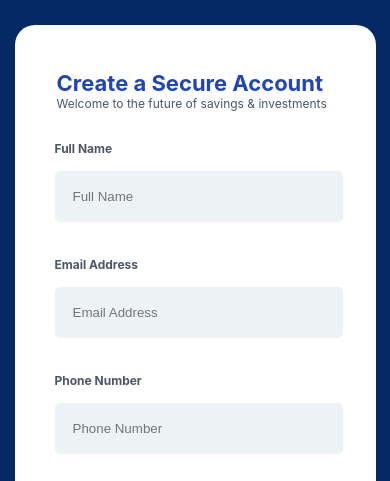
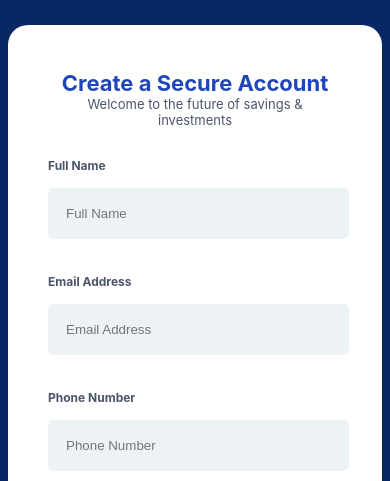
Before and after one commit to mercyinyang/piggyvest-signup, a plain HTML site: page index.html in a window 390 px wide. Shown: the part 363-844 px from the top of the page. Drawn offline with Linux system fonts and the light colour scheme.

Commit message:
media query

```diff
--- a/style.css
+++ b/style.css
@@ -152,12 +152,14 @@ select option {
     padding-left: 2px;
     padding-right: 2px;
     font-size: 22px;
+    text-align: center;
   }
 
   .text-one{
-    padding-left: 2px;
-    padding-right: 2px;
-    font-size: 12px;
+    text-align: center;
+    font-size: 13px;
+    padding-left: 1px;
+    padding-right: 1px;
   }
 
   body{
```
